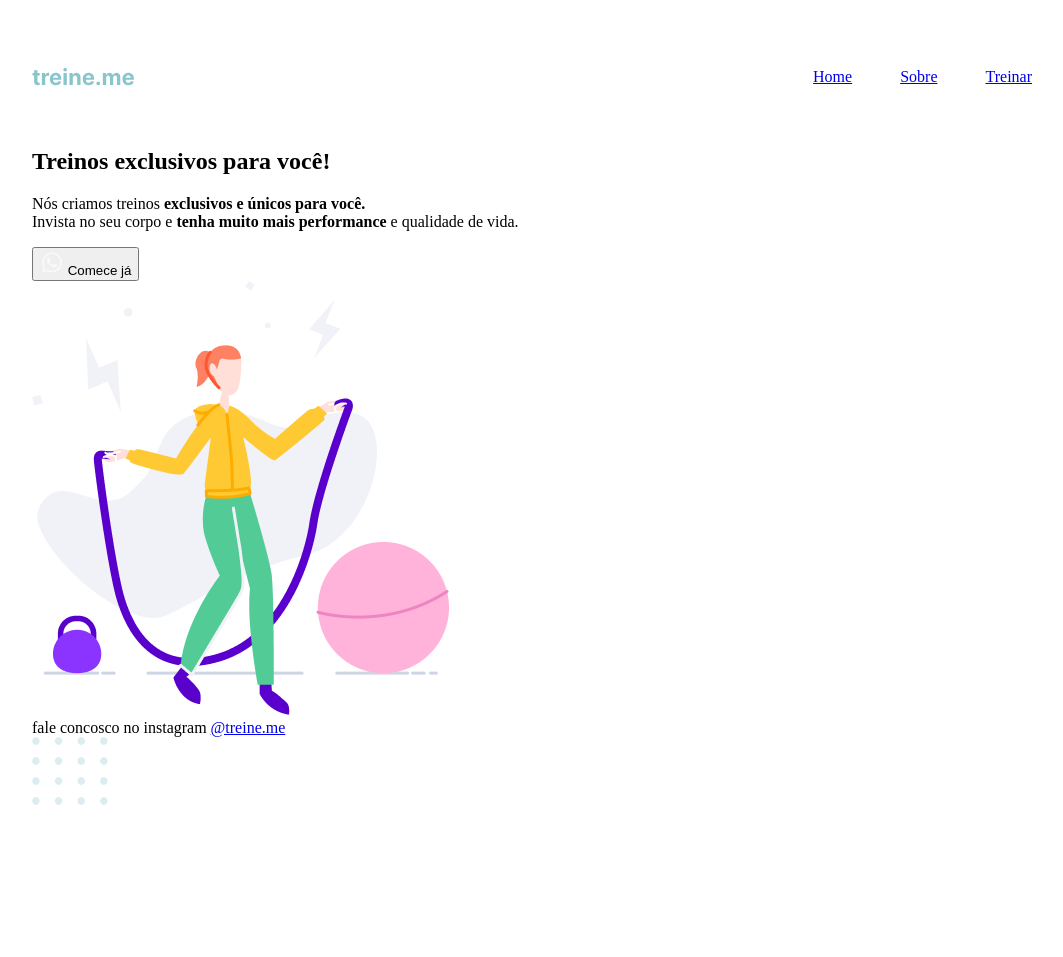
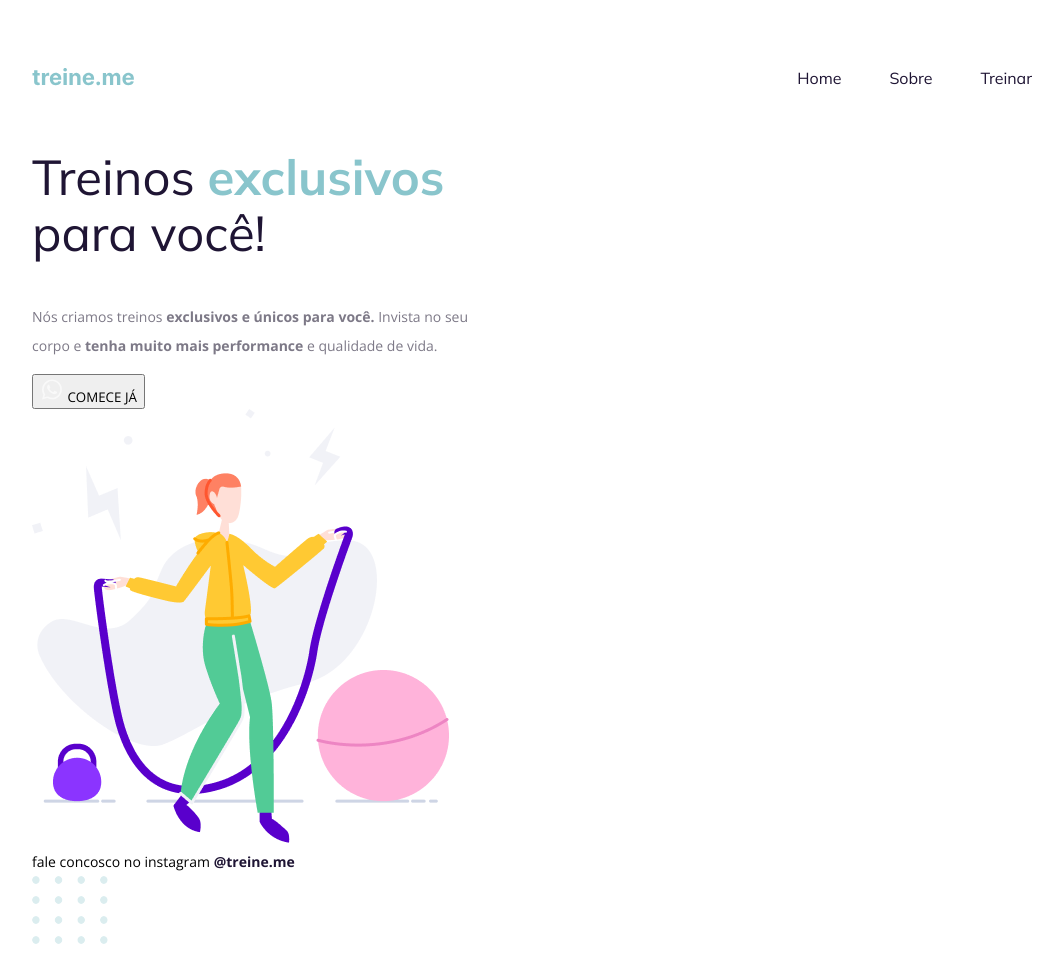
Before and after one commit to denilsonbaptista/treine.me, a plain HTML site: page index.html in a window 1280 px wide. Shown: the whole page, without its empty margins (108-1171 px from the left). Before the commit the page ends 819 px from the top, so only its background shows below. Drawn offline with nearby package versions, Linux system fonts and the light colour scheme.

Commit message:
Adding fonts and improving texts

```diff
--- a/index.html
+++ b/index.html
@@ -1,10 +1,20 @@
 <!DOCTYPE html>
 <html lang="pt-br">
   <head>
+    <link rel="preconnect" href="https://fonts.googleapis.com" />
+    <link rel="preconnect" href="https://fonts.gstatic.com" crossorigin />
+    <!-- 👆🏻 Adicionando fontes -->
+
     <meta charset="UTF-8" />
     <meta http-equiv="X-UA-Compatible" content="IE=edge" />
     <meta name="viewport" content="width=device-width, initial-scale=1.0" />
     <title>Treine.me</title>
+
+    <!-- 👇🏻 Adicionando fontes -->
+    <link
+      href="https://fonts.googleapis.com/css2?family=Mulish:wght@400;700&family=Open+Sans:wght@400;700&display=swap"
+      rel="stylesheet"
+    />
 
     <link rel="stylesheet" href="./style.css" />
   </head>
@@ -12,6 +22,7 @@
     <div class="page">
       <!-- 👇🏻 Semânticas - Parte de navegação  -->
       <nav>
+        <!-- 👇🏻 logo -->
         <a href="#" id="logo">
           <!-- 👇🏻 Imagem da logo -->
           <img src="./assets/logo.svg" alt="Treine.me" />
@@ -34,11 +45,10 @@
         Em seções normalmente é usado <h2> por uma boa prática, mas como `Treinos exclusivos para você!` é meu título princípal dentro do documento ela tem que está em <h1>
         -->
         <section>
-          <h1>Treinos exclusivos para você!</h1>
+          <h1>Treinos <span>exclusivos</span> para você!</h1>
 
           <p>
-            Nós criamos treinos <strong>exclusivos e únicos para você.</strong
-            ><br />
+            Nós criamos treinos <strong>exclusivos e únicos para você.</strong>
             Invista no seu corpo e
             <strong>tenha muito mais performance</strong> e qualidade de vida.
           </p>
--- a/style.css
+++ b/style.css
@@ -1,6 +1,8 @@
-/* 👇🏻 Tirando as margin do body */
+/* 👇🏻 Tirando as margin do body a adicionando a fonte */
 body {
   margin: 0;
+
+  font-family: 'Open Sans', sans-serif;
 }
 
 /* 👇🏻 Alinhando o page ao centro e definindo a largura */
@@ -27,3 +29,63 @@ nav ul {
   margin: 0;
   padding: 0;
 }
+
+/* 👇🏻 Adicionando cor e removendo o estilo da tag `a` */
+a {
+  color: #1f1534;
+  text-decoration: none;
+}
+
+/* 👇🏻 Adicionando um hover, para quando eu passar o mouse em cima */
+ul li a:hover {
+  font-weight: bold;
+}
+
+/* 👇🏻 Adicionando fonte no `h1` */
+h1,
+ul {
+  font-family: 'Mulish', sans-serif;
+}
+
+/* 👇🏻 Estilizando o `h1` */
+h1 {
+  font-size: 49px;
+  line-height: 56px;
+  color: #1f1534;
+
+  font-weight: normal;
+
+  width: 490px;
+}
+
+/* 👇🏻 Estilizando o span dentro do `h1` */
+h1 span {
+  color: #89c5cc;
+  font-weight: bold;
+}
+
+/* 👇🏻 Estilizando a tag `p` */
+p {
+  font-size: 14px;
+  line-height: 29px;
+  color: #7d7987;
+
+  width: 438px;
+}
+
+/* 👇🏻 Estilizando o button */
+button {
+  text-transform: uppercase;
+  font-family: 'Open Sans', sans-serif;
+}
+
+/* 👇🏻 Estilizando o footer */
+footer {
+  font-size: 14px;
+  line-height: 28px;
+}
+
+/* 👇🏻 Adicionando um bold na tag `a` dentro do footer */
+footer a {
+  font-weight: bold;
+}
```
